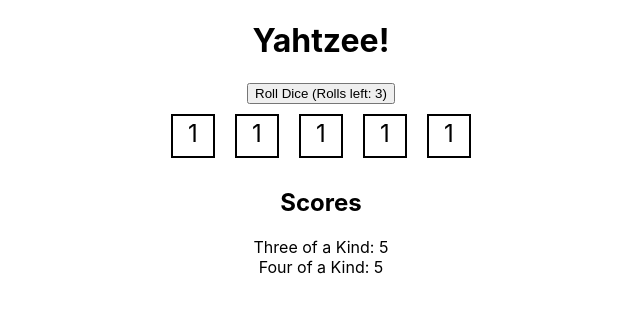
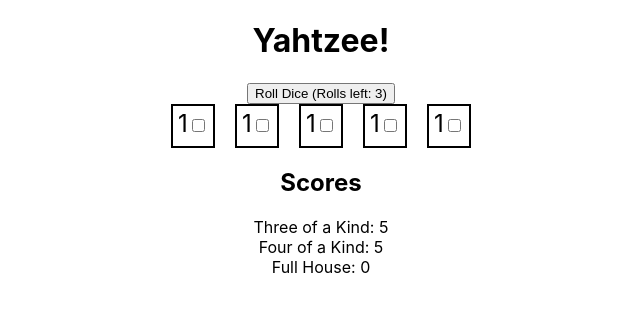
Before and after one commit to HOOLAHAN/yahtzee, a React (Create React App) app: page / in a window 1280 px wide. Shown: the top 312 px of the page, without its empty margins (319-959 px from the left). Built offline with nearby package versions, Linux system fonts and the light colour scheme.

Commit message:
implemented full house and dice value storing

```diff
--- a/src/App.css
+++ b/src/App.css
@@ -36,3 +36,8 @@
     transform: rotate(360deg);
   }
 }
+
+.die {
+  margin: 0 10px;
+  font-size: 24px;
+}
--- a/src/App.tsx
+++ b/src/App.tsx
@@ -1,10 +1,24 @@
 import React, { useState } from 'react';
 import './App.css';
+
+interface DieProps {
+  value: number;
+  canHold: boolean;
+  onToggleHold: () => void;
+}
+
+const Die: React.FC<DieProps> = ({ value, canHold, onToggleHold }) => {
+  return (
+    <span className="die">
+      {value}
+      {canHold && <input type="checkbox" onChange={onToggleHold} />}
+    </span>
+  );
+};
 
 interface AppProps {
   initialDice?: number[];
 }
-
 
 type DieFace = 1 | 2 | 3 | 4 | 5 | 6;
 
@@ -15,13 +29,26 @@ const rollDie = (): DieFace => {
 const App: React.FC<AppProps> = ({ initialDice = [1, 1, 1, 1, 1] }) => {
   const [dice, setDice] = useState(initialDice);
   const [rollsLeft, setRollsLeft] = useState(3);
+  const [heldDice, setHeldDice] = useState(new Set<number>());
 
   const rollDice = () => {
     if (rollsLeft > 0) {
-      setDice(dice.map(() => rollDie()));
+      const newDice = dice.map((d, i) => (heldDice.has(i) ? d : rollDie()));
+      setDice(newDice);
       setRollsLeft(rollsLeft - 1);
     }
   };
+
+  const toggleHoldDie = (index: number) => {
+    const newHeldDice = new Set(heldDice);
+    if (newHeldDice.has(index)) {
+      newHeldDice.delete(index);
+    } else {
+      newHeldDice.add(index);
+    }
+    setHeldDice(newHeldDice);
+  };
+
 
   const calculateScore = (type: 'ThreeOfAKind' | 'FourOfAKind') => {
     const counts: { [key: number]: number } = {};
@@ -39,17 +66,49 @@ const App: React.FC<AppProps> = ({ initialDice = [1, 1, 1, 1, 1] }) => {
     return 0;
   };
 
+  const calculateFullHouse = () => {
+    const counts: { [key: number]: number } = {};
+
+    // Count the occurrences of each die
+    for (const die of dice) {
+      counts[die] = (counts[die] || 0) + 1;
+    }
+
+    // Find dice that appear exactly 2 and 3 times
+    let hasTwoOfAKind = false;
+    let hasThreeOfAKind = false;
+    for (const count of Object.values(counts)) {
+      if (count === 2) {
+        hasTwoOfAKind = true;
+      }
+      if (count === 3) {
+        hasThreeOfAKind = true;
+      }
+    }
+
+    // If we have both, it's a Full House, and the score is the sum of all dice
+    if (hasTwoOfAKind && hasThreeOfAKind) {
+      return dice.reduce((acc, curr) => acc + curr, 0);
+    }
+
+    return 0;
+  };
+
+
   return (
-    <div className="App">
+      <div className="App">
       <h1>Yahtzee!</h1>
       <button onClick={rollDice} disabled={rollsLeft <= 0}>
         Roll Dice (Rolls left: {rollsLeft})
       </button>
       <div>
         {dice.map((die, index) => (
-          <span key={index} className="die">
-            {die}
-          </span>
+          <Die
+            key={index}
+            value={die}
+            canHold={rollsLeft > 0}
+            onToggleHold={() => toggleHoldDie(index)}
+          />
         ))}
       </div>
       <h2>Scores</h2>
@@ -59,8 +118,12 @@ const App: React.FC<AppProps> = ({ initialDice = [1, 1, 1, 1, 1] }) => {
       <div>
         Four of a Kind: {calculateScore('FourOfAKind')}
       </div>
+      <div>
+        Full House: {calculateFullHouse()}
+      </div>
     </div>
   );
+
 };
 
 export default App;
```
Also changed, not shown: 1 other file (tests, documents, lock files or other folders).
